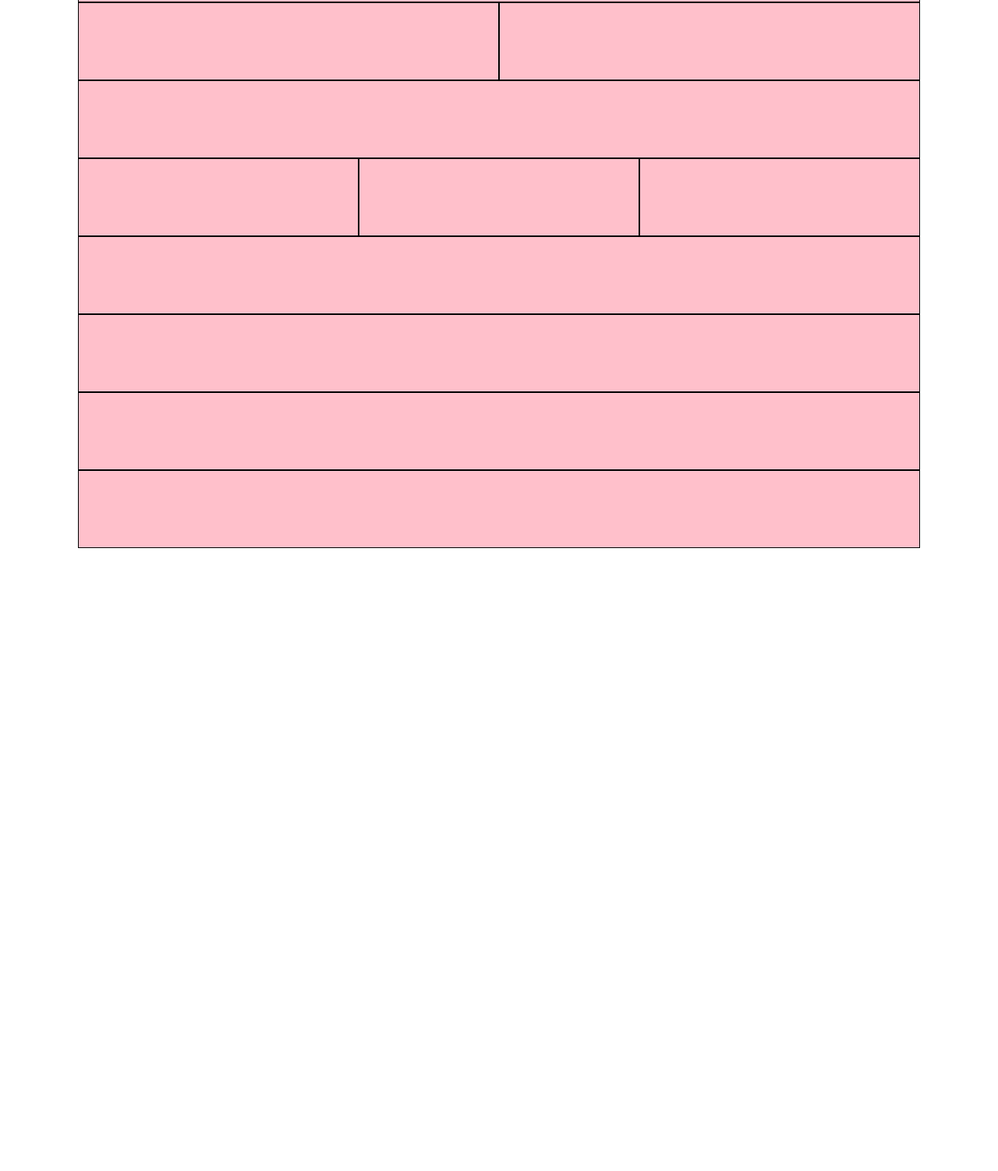
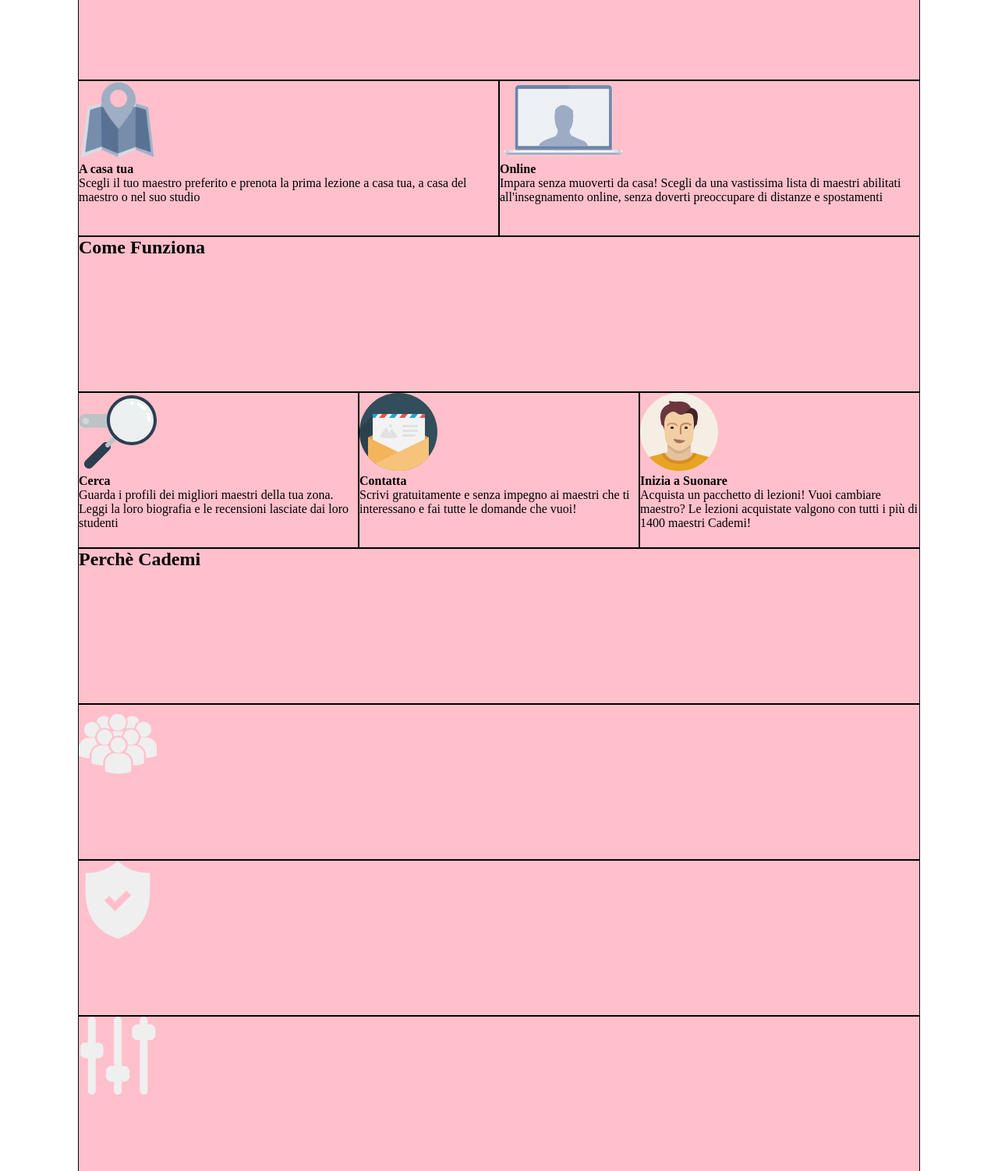
Before and after one commit to giuseppebarbara92/html-12bool-responsive-wannabe, a plain HTML site: page index.html in a window 1280 px wide. Shown: the part 97-1599 px from the top of the page at 78% size. Before the commit the page ends 800 px from the top, so only its background shows below. Drawn offline with Linux system fonts and the light colour scheme.

Commit message:
Struttura+elementi/completa

```diff
--- a/index.html
+++ b/index.html
@@ -13,13 +13,17 @@
 
     <div class="container">
         <div class="col-lg-12 col-md-4 col-xs-12">
-
+            <h2>Lezioni dove vuoi tu</h2>
         </div>
         <div class="col-lg-6 col-md-4 col-xs-12">
-
+            <img src="img/icon/maps.png" alt="">
+            <h4>A casa tua</h4>
+            <p>Scegli il tuo maestro preferito e prenota la prima lezione a casa tua, a casa del maestro o nel suo studio</p>
         </div>
         <div class="col-lg-6 col-md-4 col-xs-12">
-
+            <img src="img/icon/screen.png" alt="">
+            <h4>Online</h4>
+            <p>Impara senza muoverti da casa! Scegli da una vastissima lista di maestri abilitati all'insegnamento online, senza doverti preoccupare di distanze e spostamenti</p>
         </div>
     </div>
 
@@ -27,16 +31,22 @@
 
     <div class="container">
         <div class="col-lg-12 col-md-6 col-xs-12">
-
+          <h2>Come Funziona</h2>
         </div>
         <div class="col-lg-4 col-md-6 col-xs-12">
-
+<img src="img/search.svg" alt="">
+            <h4>Cerca</h4>
+            <p>Guarda i profili dei migliori maestri della tua zona. Leggi la loro biografia e le recensioni lasciate dai loro studenti</p>
         </div>
         <div class="col-lg-4 col-md-6 col-xs-12">
-
+<img src="img/letter.svg" alt="">
+            <h4>Contatta</h4>
+            <p>Scrivi gratuitamente e senza impegno ai maestri che ti interessano e fai tutte le domande che vuoi!</p>
         </div>
         <div class="col-lg-4 col-md-6 col-xs-12">
-
+<img src="img/male.svg" alt="">
+            <h4>Inizia a Suonare</h4>
+            <p>Acquista un pacchetto di lezioni! Vuoi cambiare maestro? Le lezioni acquistate valgono con tutti i più di 1400 maestri Cademi!</p>
         </div>
     </div>
 
@@ -44,16 +54,22 @@
 
     <div class="container">
         <div class="col-lg-12 col-md-12 col-xs-12">
-
+            <h2>Perchè Cademi</h2>
         </div>
         <div class="col-lg-12 col-md-4 col-xs-12">
-
+            <div class="icon-set">
+            <img src="img/icon/profile.png" alt="">
+            </div>
         </div>
         <div class="col-lg-12 col-md-4 col-xs-12">
-
+            <div class="icon-set">
+            <img src="img/icon/secure.png" alt="">
+            </div>
         </div>
         <div class="col-lg-12 col-md-4 col-xs-12">
-
+            <div class="icon-set">
+            <img src="img/icon/flex.png" alt="">
+            </div>
         </div>
     </div>
 
--- a/myfreamwork.css
+++ b/myfreamwork.css
@@ -1,6 +1,6 @@
 [class^="col-"] {
   float: left;
-  height: 100px;
+  height: 200px;
   background-color: pink;
   border: 1px solid black;
 }
--- a/style.css
+++ b/style.css
@@ -8,3 +8,7 @@ body{
 height: 100vh;
 width: 100vw;
 }
+
+img{
+height:100px;
+}
```
Also changed, not shown: 2 other files.
